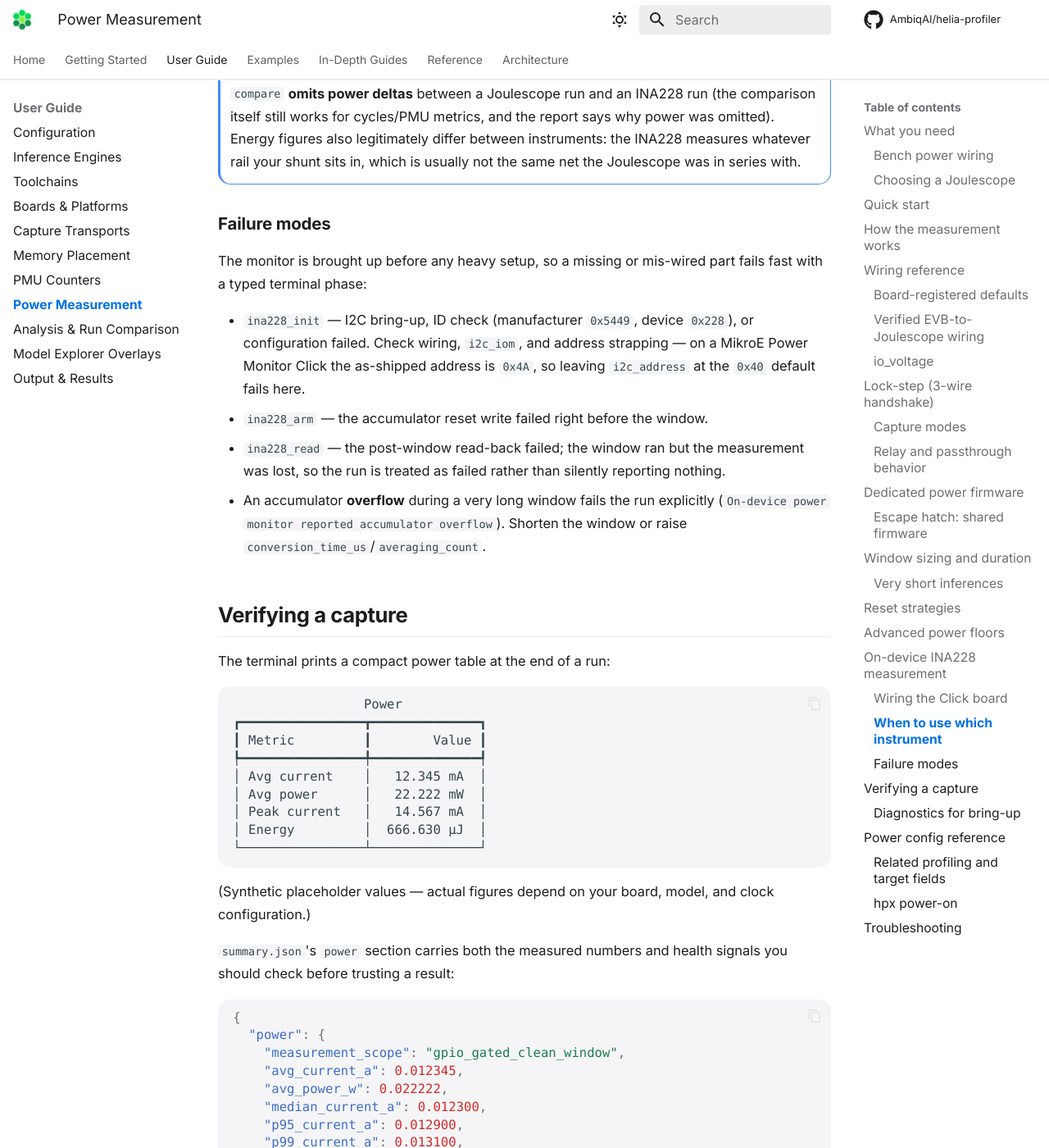
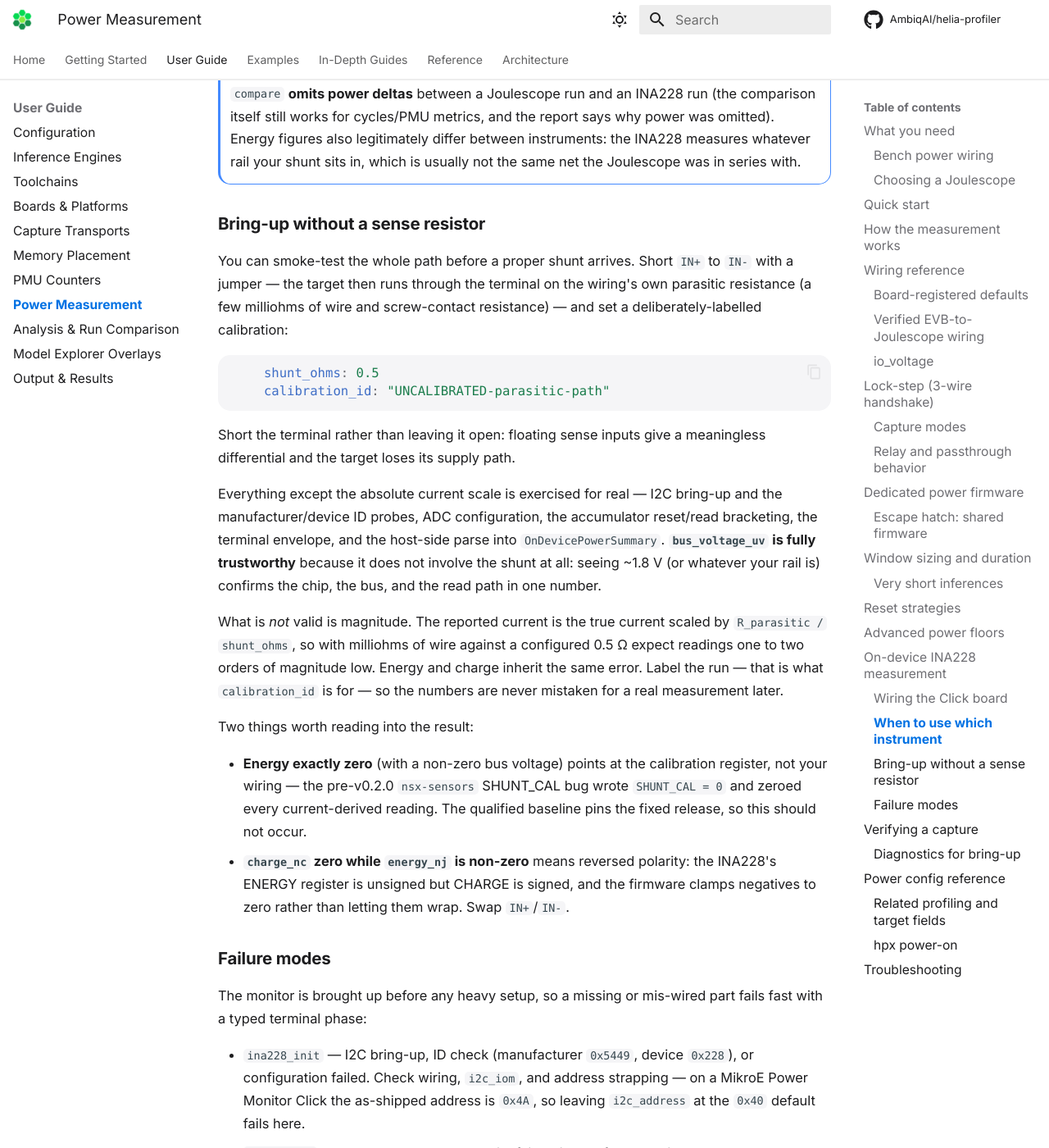
Before and after one commit to AmbiqAI/helia-profiler, an MkDocs documentation site: the page built from docs/guide/power.md, in a window 1280 px wide and 1400 px high, scrolled down 13680 px. Shown: the whole window at 82% size. Built offline with MkDocs 1.6.1 and Material for MkDocs 9.7.7, drawn with Linux system fonts in a browser that asks for light colours; some web fonts are replaced; comment, search, counter and statistics services are not loaded.

Commit message:
docs(power): add uncalibrated INA228 bring-up path
Documents smoke-testing the INA228 integration before a sense resistor is
available: short IN+/IN- so the target runs on the wiring's parasitic
resistance, and label the run via calibration_id.

Everything except absolute current scale is exercised for real, and
bus_voltage_uv is fully valid because it never involves the shunt — a
correct rail reading confirms chip, bus, and read path in one number.
Magnitude is off by R_parasitic/shunt_ohms and must not be mistaken for a
measurement.

Also records two diagnostics that fall out of the implementation: energy
exactly zero points at the pre-v0.2.0 SHUNT_CAL bug rather than wiring,
and charge_nc zero alongside non-zero energy means reversed IN+/IN-
polarity (ENERGY is unsigned, CHARGE is signed and clamped at zero).

Refs #95

````diff
--- a/docs/guide/power.md
+++ b/docs/guide/power.md
@@ -518,6 +518,47 @@ detail, and it reports one integrated window, not a sample stream.
     the INA228 measures whatever rail your shunt sits in, which is usually
     not the same net the Joulescope was in series with.
 
+### Bring-up without a sense resistor
+
+You can smoke-test the whole path before a proper shunt arrives. Short `IN+`
+to `IN-` with a jumper — the target then runs through the terminal on the
+wiring's own parasitic resistance (a few milliohms of wire and screw-contact
+resistance) — and set a deliberately-labelled calibration:
+
+```yaml
+    shunt_ohms: 0.5
+    calibration_id: "UNCALIBRATED-parasitic-path"
+```
+
+Short the terminal rather than leaving it open: floating sense inputs give a
+meaningless differential and the target loses its supply path.
+
+Everything except the absolute current scale is exercised for real — I2C
+bring-up and the manufacturer/device ID probes, ADC configuration, the
+accumulator reset/read bracketing, the terminal envelope, and the host-side
+parse into `OnDevicePowerSummary`. **`bus_voltage_uv` is fully trustworthy**
+because it does not involve the shunt at all: seeing ~1.8 V (or whatever your
+rail is) confirms the chip, the bus, and the read path in one number.
+
+What is *not* valid is magnitude. The reported current is the true current
+scaled by `R_parasitic / shunt_ohms`, so with milliohms of wire against a
+configured 0.5 Ω expect readings one to two orders of magnitude low. Energy
+and charge inherit the same error. Label the run — that is what
+`calibration_id` is for — so the numbers are never mistaken for a real
+measurement later.
+
+Two things worth reading into the result:
+
+- **Energy exactly zero** (with a non-zero bus voltage) points at the
+  calibration register, not your wiring — the pre-v0.2.0 `nsx-sensors`
+  SHUNT_CAL bug wrote `SHUNT_CAL = 0` and zeroed every current-derived
+  reading. The qualified baseline pins the fixed release, so this should not
+  occur.
+- **`charge_nc` zero while `energy_nj` is non-zero** means reversed polarity:
+  the INA228's ENERGY register is unsigned but CHARGE is signed, and the
+  firmware clamps negatives to zero rather than letting them wrap. Swap
+  `IN+`/`IN-`.
+
 ### Failure modes
 
 The monitor is brought up before any heavy setup, so a missing or mis-wired
````
